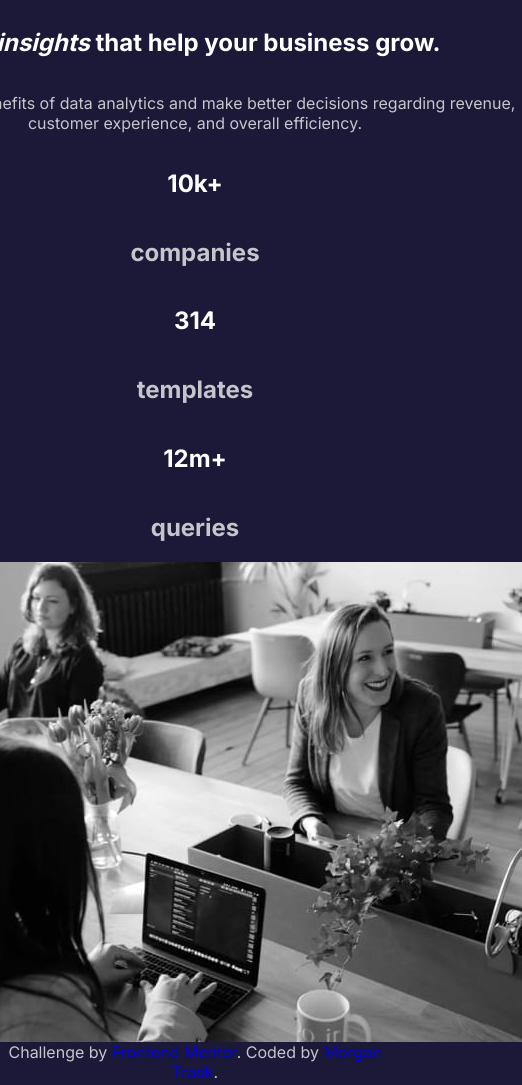
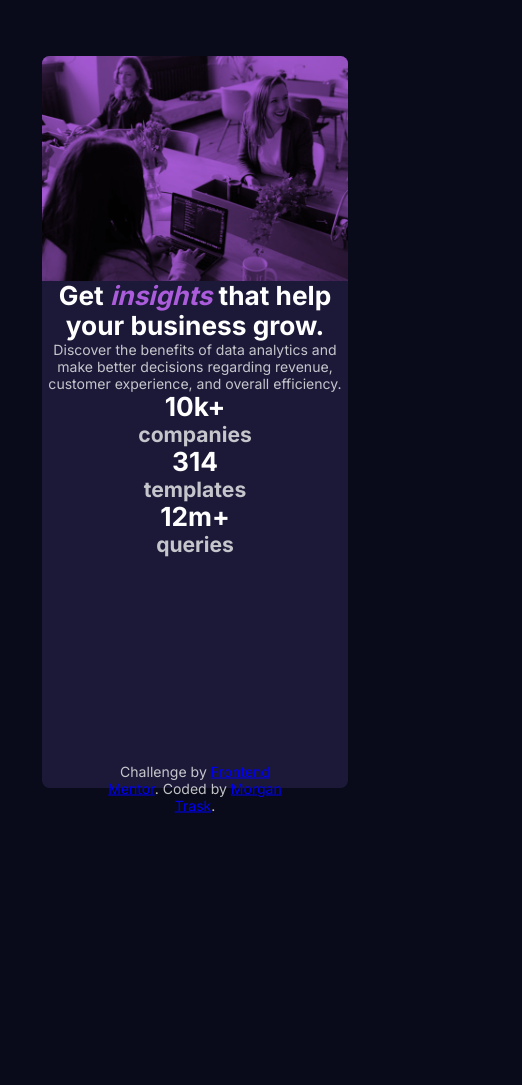
Before and after one commit to MeltedGreenVelvet/stats-preview-card-component-main, a plain HTML site: page index.html in a window 390 px wide. Shown: the whole page, 522 px wide, since content can reach past the window. After the commit the page ends 844 px from the top, so only its background shows below. Drawn offline with Linux system fonts and the light colour scheme.

Commit message:
Styling Mobile Component
- Gave header image a color overlay.
- Attribution is now fixed to the bottom of the screen.
- SCSS function from Foundation was added to quickly calculate rem values.
- Styling of mobile component's flexboxes complete.

```diff
--- a/index.html
+++ b/index.html
@@ -4,7 +4,7 @@
   <meta charset="UTF-8">
   <meta name="viewport" content="width=device-width, initial-scale=1.0">
   <link rel="icon" type="image/png" sizes="32x32" href="./images/favicon-32x32.png">
-  <link rel="stylesheet" href="style.css">
+  <link rel="stylesheet" href="styles/style.css">
   <title>Frontend Mentor | Stats preview card component</title>
 </head>
 <body>
@@ -21,7 +21,7 @@
         <h1>314</h1> <h2>templates</h2>
         <h1>12m+</h1> <h2>queries</h2>
       </div>
-      <img src="images/image-header-mobile.jpg" class="header-img" alt="Three office workers collaborating together on their laptops.">
+      <div class="header-img" alt="Three office workers collaborating together on their laptops.">
     </section>
   </main>
 
--- a/style.scss
+++ /dev/null
@@ -1,43 +0,0 @@
-@import url('https://fonts.googleapis.com/css2?family=Inter:wght@400;700&family=Lexend+Deca&display=swap');
-
-$inter: 'Inter', sans-serif;
-$lexend: 'Lexend Deca', sans-serif;
-$gray: rgb(255, 255, 255, .75);
-
-html, body {
-    box-sizing: border-box;
-    background-color: #1B1937;
-    padding: calc(88/16)rem, calc(24/16)rem;
-    font-size: calc(15/16)rem;
-    font-family: $inter;
-    font-weight: 400;
-    text-align: center;
-    color: $gray;
-}
-
-.center-flex {
-    display: flex;
-    align-items: center;
-    justify-content: center;
-    flex-direction: column;
-}
-
-.container {
-    @extend .center-flex;
-}
-
-.component {
-    @extend .center-flex;
-}
-
-.component-typography {
-    @extend .center-flex;
-}
-
-h1 {
-    font-size: calc(28/16)rem;
-    line-height: calc(32/16)rem;
-    font-family: $inter;
-    font-weight: 700;
-    color: white;
-}
--- /dev/null
+++ b/styles/style.scss
@@ -0,0 +1,108 @@
+@use "sass:math";
+@import url('https://fonts.googleapis.com/css2?family=Inter:wght@400;700&family=Lexend+Deca&display=swap');
+
+$inter: 'Inter', sans-serif;
+$lexend: 'Lexend Deca', sans-serif;
+$purple: #AB5CDB;
+$light-gray: rgb(255, 255, 255, .75);
+$dark-gray: rgb(255, 255, 255, .6);
+$rem-base: 16px;
+
+
+//Function borrowed from Foundation, thanks Loosie94 of StackOverflow
+@function strip-unit($num) {
+    @return $num / ($num * 0 + 1);
+}
+
+@function convert-to-rem($value, $base-value: $rem-base)  {
+    $value: strip-unit($value) / strip-unit($base-value) * 1rem;
+    @if ($value == 0rem) {
+        $value: 0;
+     } // Turn 0rem into 0
+    @return $value;
+}
+
+@function rem-calc($values, $base-value: $rem-base) {
+    $max: length($values);
+    @if $max == 1 {
+        @return convert-to-rem(nth($values, 1), $base-value);
+    }
+    $remValues: ();
+    @for $i from 1 through $max {
+        $remValues: append($remValues, convert-to-rem(nth($values, $i), $base-value));
+    }
+    @return $remValues;
+}
+
+* {
+    padding: 0;
+    margin: 0;
+}
+
+html, body {
+    box-sizing: border-box;
+    background-color: #090b1a;
+    padding: rem-calc(88), rem-calc(24);
+    font-size: rem-calc(15);
+    font-family: $inter;
+    font-weight: 400;
+    text-align: center;
+    color: $light-gray;
+}
+
+.center-flex {
+    display: flex;
+    align-items: center;
+    justify-content: center;
+    flex-direction: column;
+}
+
+.container {
+    @extend .center-flex;
+    height: 100vh;
+}
+
+.component {
+    @extend .center-flex;
+    width: rem-calc(327);
+    height: rem-calc(780);
+    background-color: #1B1937;
+    border-radius: rem-calc(8);
+}
+
+.header-img {
+    order: 1;
+    height: math.percentage(math.div(240px,780px));
+    width: 100%;
+    border-radius: rem-calc(8) rem-calc(8) 0 0;
+    background-image: url(../images/image-header-mobile.jpg);
+    background-size: cover;
+    background-color: $purple;
+    background-blend-mode: multiply;
+}
+
+.component-typography {
+    height: math.percentage(math.div(540px,780px));
+    padding: rem-calc(40), rem-calc(32), rem-calc(32), rem-calc(32);
+    order: 2;
+}
+
+h1 {
+    font-size: rem-calc(28);
+    line-height: rem-calc(32);
+    font-family: $inter;
+    font-weight: 700;
+    color: white;
+}
+
+em {
+    color: $purple;
+}
+
+.attribution {
+    position: fixed;
+    left: 50%;
+    bottom: rem-calc(5);
+    transform: translate(-50%, -50%);
+    margin: 0 auto;
+}
```
Also changed, not shown: style.css (deleted), styles/style.css (added), 4 other files. Lines whose indentation alone changed are shown as unchanged.
